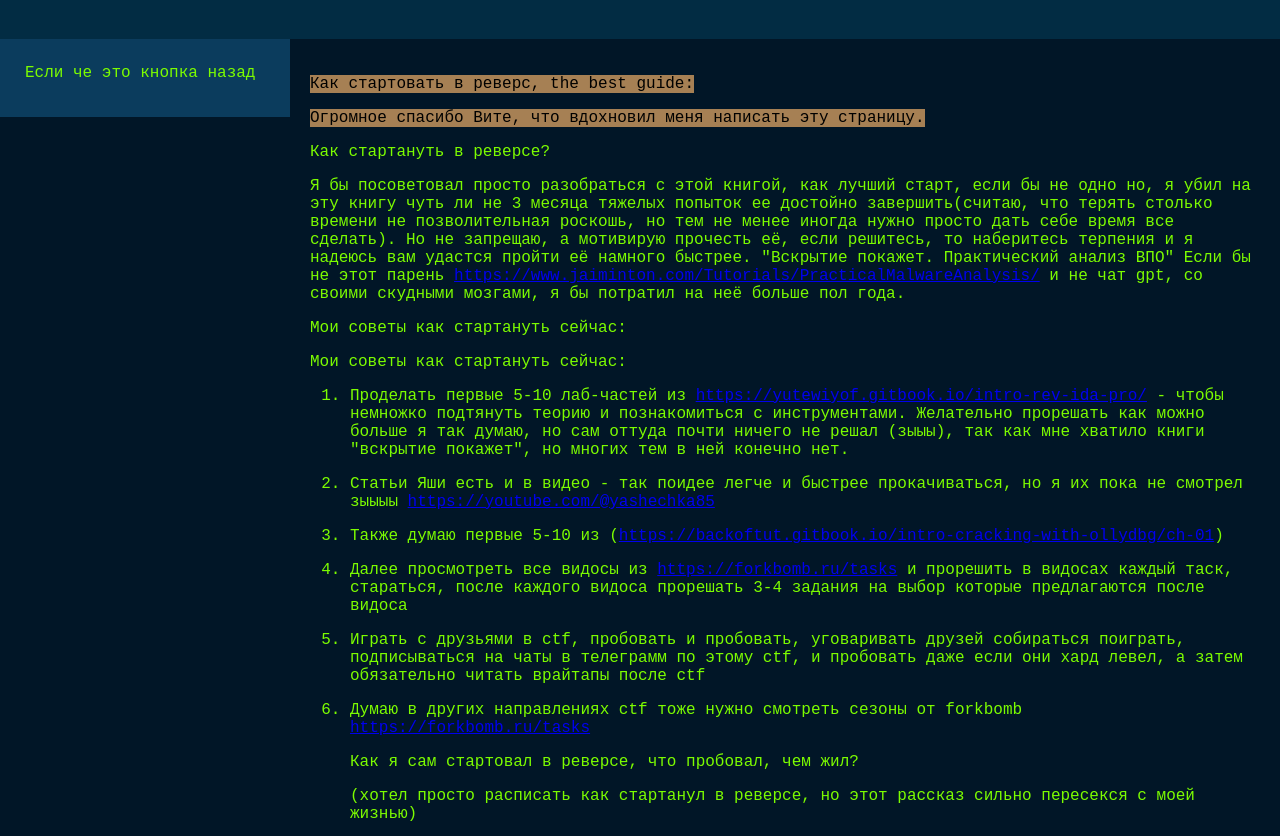
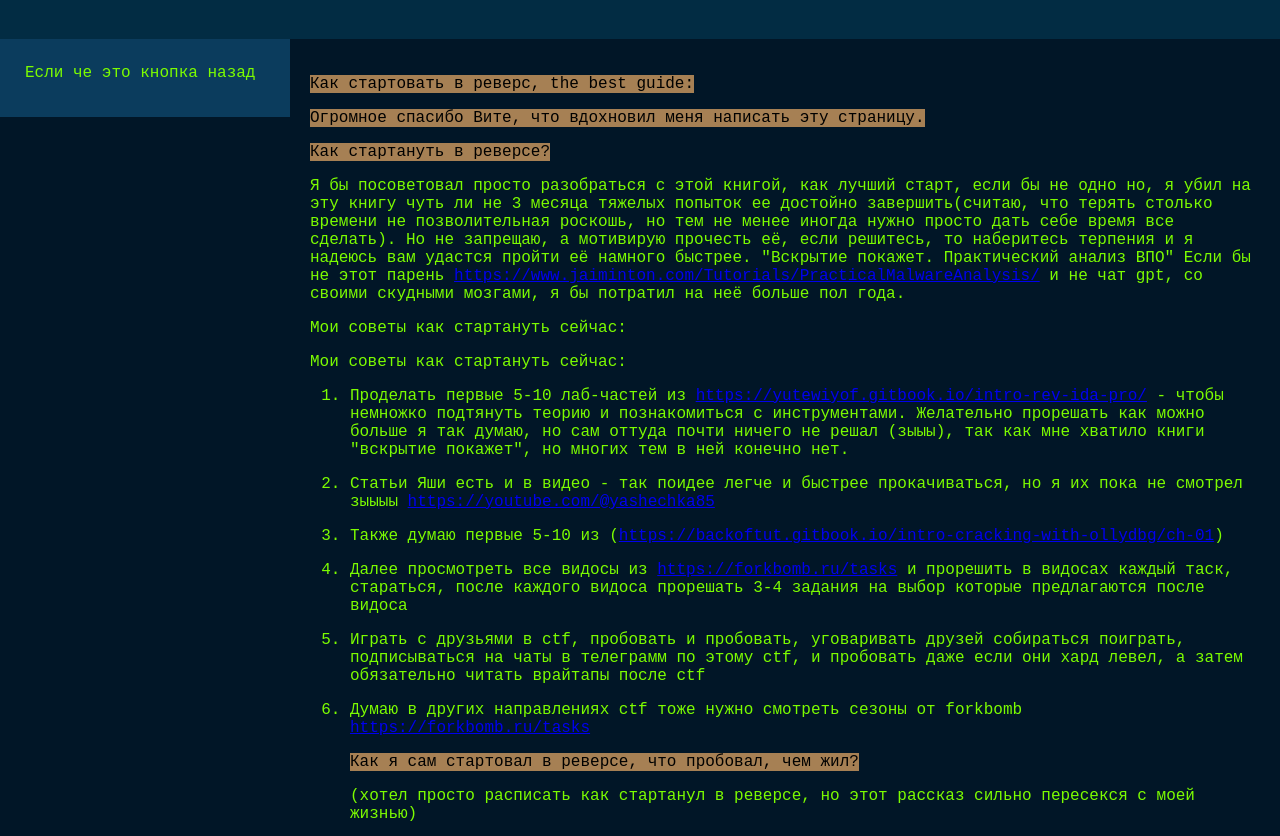
Before and after one commit to adhikara13/Our_site_Burger_CTF, a plain HTML site: page pages/how_to_start_in_reverse.html in a window 1280 px wide. Shown: the part 81-917 px from the top of the page. Drawn offline with Linux system fonts and the light colour scheme.

Commit message:
how to start in reverse part 4

```diff
--- a/pages/how_to_start_in_reverse.html
+++ b/pages/how_to_start_in_reverse.html
@@ -23,7 +23,7 @@
             <mark style="background: #FFB86CA6;">Огромное спасибо Вите, что вдохновил меня написать эту страницу.</mark>
         </p>
         <p>
-            Как стартануть в реверсе?
+            <mark style="background: #FFB86CA6;">Как стартануть в реверсе?</mark>
         </p>
         <p>
             Я бы посоветовал просто разобраться с этой книгой, как лучший старт, если бы не одно но, я убил на эту книгу
@@ -71,7 +71,7 @@
                 <p>Думаю в других направлениях ctf тоже нужно смотреть сезоны от forkbomb <a
                         href="https://forkbomb.ru/tasks">https://forkbomb.ru/tasks</a></p>
             </li>
-            <p>Как я сам стартовал в реверсе, что пробовал, чем жил? </p>
+            <p><mark style="background: #FFB86CA6;">Как я сам стартовал в реверсе, что пробовал, чем жил?</mark> </p>
             <p>(хотел просто расписать как стартанул в реверсе, но этот рассказ сильно пересекся с моей жизнью) </p>
             <p>Довольно тяжелая история
                 Начал я с начала третьего курса(не поздно ли) и просто постарался выбрать приоритетное направление в ctf
```
